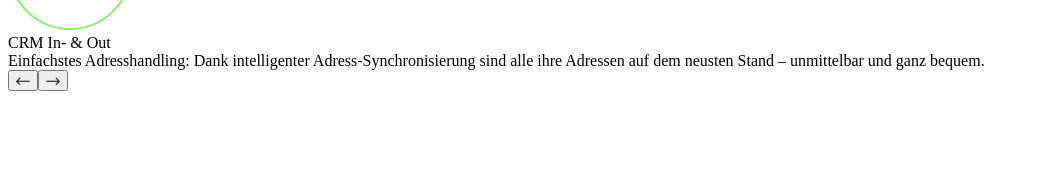
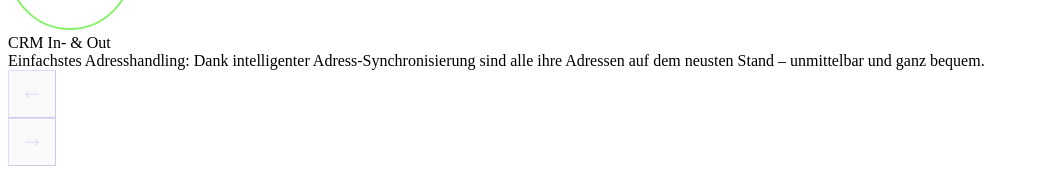
Before and after one commit to abdelaliabouelhassan/nytu, a Nuxt app: page / in a window 1280 px wide. Shown: the part 8648-8832 px from the top of the page, without its empty margins (0-1039 px from the left). Built offline with nearby package versions, Linux system fonts and the light colour scheme; what vue3-lottie would draw is missing.

Commit message:
fixed third section slider

```diff
--- a/components/UI/CostumeSlider.vue
+++ b/components/UI/CostumeSlider.vue
@@ -94,15 +94,16 @@ function setValues() {
 function highlightArrows(){
 
     if(sliderContainer.value.scrollLeft> scrollLimit.value-2 ){
-        rightArrow.value.classList.remove('highlight')
+        rightArrow.value.disabled = true
     }else{
-        rightArrow.value.classList.add('highlight')
+        rightArrow.value.disabled = false
     }
 
     if(sliderContainer.value.scrollLeft === 0){
-        leftArrow.value.classList.remove('highlight')
+        leftArrow.value.disabled = true
+
     }else{
-        leftArrow.value.classList.add('highlight')
+        leftArrow.value.disabled = false
     }
 
 }
@@ -125,7 +126,6 @@ onMounted(() => {
 
     setValues()
     setTimeout(() => {
-
         setValues()
     }, 2000);
     window.addEventListener('resize',setValues)
@@ -158,8 +158,15 @@ onUnmounted(() => {
     .slider-parent :deep(.slider-container)::-webkit-scrollbar {
         display: none;
     }
-    .slider-parent :deep(.left-arrow.highlight), .slider-parent :deep(.right-arrow.highlight){
-        @apply border-primary text-primary hover:text-white ;
+    .slider-parent :deep(.left-arrow), .slider-parent :deep(.right-arrow){
+        @apply shrink-0 w-12 h-12 flex items-center justify-center text-2xl border text-primary border-primary transition-colors duration-150 ease-linear
+            active:text-white active:bg-primary
+            hover:md:text-white hover:md:bg-primary
+
+            disabled:border-opacity-30 disabled:text-opacity-30
+            disabled:active:text-primary disabled:active:bg-transparent
+            disabled:active:border-opacity-30 disabled:active:text-opacity-30
+        ;
     }
 
 </style>
--- a/components/partials/sections/home/ThirdSection.vue
+++ b/components/partials/sections/home/ThirdSection.vue
@@ -23,11 +23,11 @@
                 <!-- slider_container -->
                 <div ref="slider_container" class="slider-container overflow-x-auto  flex pt-12 pb-10 md:py-24 z-10 relative" >
                      <!-- slider -->
-                    <div class="slider main-container flex z-10 " ref="slider">
+                    <div class="slider main-container !px-0 flex z-10 " ref="slider">
                         <!-- slider-item 1 -->
-                        <div class="z-10 shrink-0 flex md:flex-col gap-x-12 mr-12 mt-28 md:mt-0 md:gap-y-[5.625rem] md:w-[60rem] md:mr-[10.25rem]">
+                        <div class="w-fit z-10 shrink-0 flex md:flex-col mt-28 md:mt-0 md:gap-y-[5.625rem] md:w-[60rem] md:mr-[10.25rem]">
                             <!-- feature -->
-                            <div class="flex flex-col items-center gap-8 group w-fit text-center cursor-default md:flex-row md:text-start">
+                            <div class="w-screen flex flex-col items-center gap-8 group text-center cursor-default md:w-fit md:flex-row md:text-start">
                                 <!-- feature image -->
                                 <div class="w-[10.625rem] h-[10.625rem] rounded-full  group overflow-hidden relative">
                                     <div class="group-hover:hidden bg-white w-full h-full flex items-center justify-center">
@@ -55,7 +55,7 @@
                             </div>
 
                             <!-- feature -->
-                            <div class="flex flex-col items-center gap-8 group w-fit text-center cursor-default md:flex-row md:text-start ml-auto">
+                            <div class="w-screen flex flex-col items-center gap-8 group text-center cursor-default md:w-fit md:flex-row md:text-start ml-auto">
                                 <!-- feature image -->
                                 <div class="w-[10.625rem] h-[10.625rem] rounded-full  overflow-hidden relative">
                                     <img class="w-full h-full object-contain" src="/images/home/multichannel_marketing.svg" alt="multichannel_marketing">
@@ -73,8 +73,8 @@
                         </div>
 
                         <!-- slider-item 2 Ticket-->
-                        <div class="z-10 shrink-0  text-black group mt-10 mr-12 md:mt-8 md:mr-[19.75rem] ">
-                            <div class="bg-secondary flex flex-col gap-y-4 px-8 py-10 font-bold w-[22rem]  md:w-[27rem] rounded-[2rem] relative">
+                        <div class="w-screen md:w-fit z-10 shrink-0  text-black group mt-10 md:mt-8 md:mr-[19.75rem] flex justify-center md:justify-start ">
+                            <div class="bg-secondary flex flex-col gap-y-4 px-8 py-10 font-bold w-full max-w-[22rem]  md:max-w-[27rem] rounded-[2rem] relative">
                                 <div class="absolute top-0 right-0 ">
                                     <!-- ticket img -->
                                     <svg class="w-[7.125rem] h-[7.125rem] absolute -top-[3.8rem] -right-8" width="114" height="111" viewBox="0 0 114 111" fill="none" xmlns="http://www.w3.org/2000/svg">
@@ -112,9 +112,9 @@
                         </div>
 
                         <!-- slider-item 3 -->
-                        <div class="z-10 shrink-0 flex md:flex-col gap-x-12 mr-12 mt-28 md:mt-0 md:gap-y-[5.625rem] md:w-[60rem] md:mr-[36.875rem]">
+                        <div class="w-fit z-10 shrink-0 flex md:flex-col mt-28 md:mt-0 md:gap-y-[5.625rem] md:w-[60rem] md:mr-[36.875rem]">
                             <!-- feature -->
-                            <div class="flex flex-col items-center gap-8 group w-fit text-center cursor-default md:flex-row md:text-start md:order-2">
+                            <div class="w-screen flex flex-col items-center gap-8 group text-center cursor-default md:w-fit md:flex-row md:text-start md:order-2">
                                 <!-- feature image -->
                                 <div class="w-[10.625rem] h-[10.625rem] rounded-full  group overflow-hidden relative">
                                     <div class="group-hover:hidden bg-white w-full h-full flex items-center justify-center">
@@ -144,7 +144,7 @@
                             </div>
 
                             <!-- feature -->
-                            <div class="flex flex-col items-center gap-8 group w-fit text-center cursor-default md:flex-row md:text-start ml-auto md:order-1">
+                            <div class="w-screen flex flex-col items-center gap-8 group text-center cursor-default md:w-fit md:flex-row md:text-start ml-auto md:order-1">
                                 <!-- feature image -->
                                 <div class="w-[10.625rem] h-[10.625rem] rounded-full  overflow-hidden relative">
                                     <img class="w-full h-full object-contain" src="/images/home/maximal_flexibility.svg" alt="maximal_flexibility">
@@ -162,7 +162,7 @@
                         </div>
 
                         <!-- slider-item 4 -->
-                        <div class="z-10 shrink-0 flex md:flex-col mr-12 mt-28 md:mt-0 md:mr-8">
+                        <div class="w-screen md:w-fit z-10 shrink-0 flex md:flex-col mt-28 md:mt-0 md:mr-8">
                             <!-- feature -->
                             <div class="w-full  flex flex-col text-center items-center gap-8 group cursor-default md:flex-row md:mt-auto md:text-start">
                                 <!-- feature image -->
@@ -196,9 +196,9 @@
                         </div>
 
                         <!-- slider-item 5 -->
-                        <div class="z-10 shrink-0 flex md:flex-col gap-x-12 mr-12 mt-28 md:mt-0 md:gap-y-[5.625rem] md:w-[62rem] box-content" ref="last_carousel_item">
+                        <div class="w-fit z-10 shrink-0 flex md:flex-col mt-28 md:mt-0 md:gap-y-[5.625rem] md:w-[62rem] box-content" ref="last_carousel_item">
                             <!-- feature -->
-                            <div class="flex flex-col items-center gap-8 group w-fit text-center cursor-default md:flex-row md:text-start">
+                            <div class="w-screen flex flex-col items-center gap-8 group text-center cursor-default md:w-fit md:flex-row md:text-start">
                                 <!-- feature image -->
                                 <div class="w-[10.625rem] h-[10.625rem] rounded-full  overflow-hidden relative">
                                     <img class="w-full h-full object-contain " src="/images/home/zahlungsplattform.svg" alt="zahlungsplattform">
@@ -214,7 +214,7 @@
                             </div>
 
                             <!-- feature -->
-                            <div class="flex flex-col items-center gap-8 group w-fit text-center cursor-default md:flex-row md:text-start ml-auto pr-10" >
+                            <div class="w-screen flex flex-col items-center gap-8 group text-center cursor-default md:w-fit md:flex-row md:text-start ml-auto md:pr-10" >
                                 <!-- feature image -->
                                 <div class="w-[10.625rem] h-[10.625rem] rounded-full  overflow-hidden relative">
                                     <img class="w-full h-full object-contain" src="/images/home/crm_in_and_out.svg" alt="crm_in_and_out">
@@ -238,15 +238,13 @@
 
             <div  class="w-full main-container mx-auto flex justify-center items-center gap-x-2 md:justify-end md:absolute md:top-0 md:left-1/2 md:-translate-x-1/2">
                 <!-- left arrow -->
-                <button class="left-arrow  w-12 h-12 flex items-center justify-center text-2xl border border-opacity-30 text-primary border-primary  text-opacity-30
-                            hover:text-white hover:bg-primary highlight transition-all duration-150 ease-linear hover:border-primary">
+                <button class="left-arrow">
                     <svg class="w-4 h-5" width="14" height="8" viewBox="0 0 14 8" fill="none" xmlns="http://www.w3.org/2000/svg">
                         <path fill="currentColor" d="M0.369102 3.95406C0.173841 4.14933 0.173841 4.46591 0.369103 4.66117L3.55108 7.84315C3.74635 8.03841 4.06293 8.03841 4.25819 7.84315C4.45345 7.64789 4.45345 7.33131 4.25819 7.13605L1.42976 4.30762L4.25819 1.47919C4.45345 1.28393 4.45345 0.967346 4.25819 0.772084C4.06293 0.576822 3.74635 0.576822 3.55108 0.772084L0.369102 3.95406ZM13.7227 3.80762L0.722656 3.80762L0.722656 4.80762L13.7227 4.80762L13.7227 3.80762Z" />
                     </svg>
                 </button>
                 <!-- right arrow -->
-                <button class="right-arrow shrink-0 w-12 h-12 flex items-center justify-center text-2xl border border-opacity-30 text-primary border-primary  text-opacity-30
-                            hover:text-white hover:bg-primary highlight transition-all duration-150 ease-linear">
+                <button class="right-arrow">
                     <svg class="w-4 h-5"  width="14" height="8" viewBox="0 0 14 8" fill="none" xmlns="http://www.w3.org/2000/svg">
                         <path  fill="currentColor" d="M13.6289 4.66117C13.8242 4.46591 13.8242 4.14933 13.6289 3.95406L10.447 0.772083C10.2517 0.576821 9.93512 0.576821 9.73986 0.772083C9.54459 0.967345 9.54459 1.28393 9.73986 1.47919L12.5683 4.30762L9.73986 7.13604C9.54459 7.33131 9.54459 7.64789 9.73986 7.84315C9.93512 8.03841 10.2517 8.03841 10.447 7.84315L13.6289 4.66117ZM0.275391 4.80762H13.2754V3.80762H0.275391V4.80762Z"/>
                     </svg>
```
